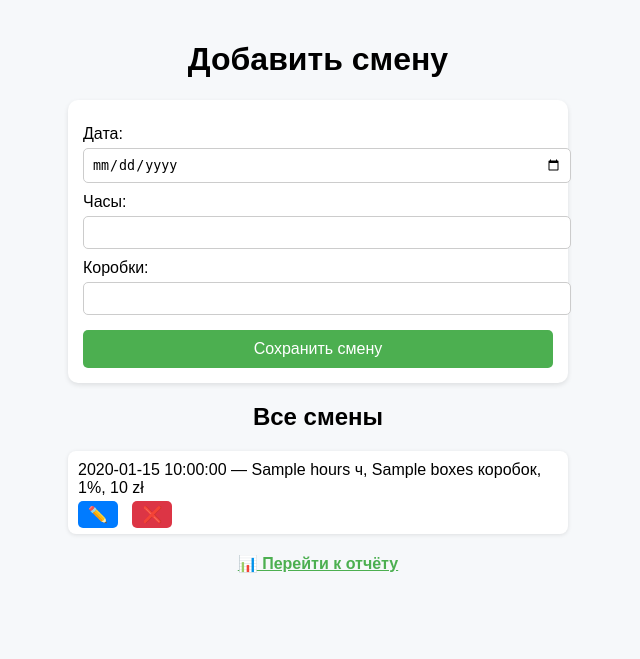
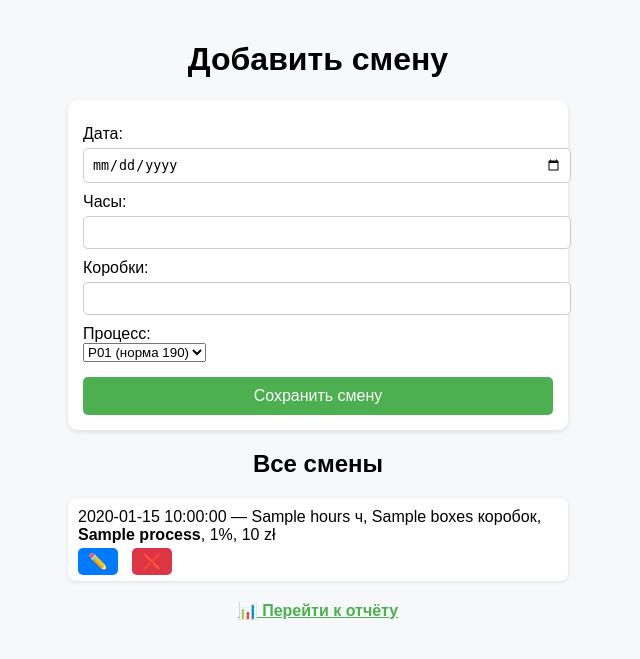
Before and after one commit to gravestone13/flask-work-tracker, a Flask app: template templates/index.html in a window 1280 px wide. Shown: the top 659 px of the page, without its empty margins (322-962 px from the left). Run offline with Flask 3, Linux system fonts and the light colour scheme; the template is opened without the code that fills it: most values are stand-ins (such as "Sample title", 1, 10 or a date in 2020).

Commit message:
Добавлена поддержка процессов P03, P21, P16 с индивидуальными нормами

```diff
--- a/app.py
+++ b/app.py
@@ -5,48 +5,52 @@ from logic import calculate_salary, filter_shifts_by_month, summarize_shifts
 app = Flask(__name__)
 
 
-@app.route("/", methods=["GET", "POST"])
+@app.route('/', methods=['GET', 'POST'])
 def index():
     shifts = load_shifts()
 
-    if request.method == "POST":
-        date = request.form["date"]
-        hours = float(request.form["hours"])
-        boxes = int(request.form["boxes"])
+    if request.method == 'POST':
+        date = request.form['date']
+        hours = float(request.form['hours'])
+        boxes = int(request.form['boxes'])
+        process = request.form['process']
 
-        result = calculate_salary(boxes, hours)
+        result = calculate_salary(boxes, hours, process)
 
         shift = {
             "date": date,
             "hours": hours,
             "boxes": boxes,
+            "process": process,
             "salary": result["salary"],
             "percent": result["percent"]
         }
 
         save_shift(shift)
-        return redirect(url_for("index"))
+        return redirect(url_for('index'))
 
-    return render_template("index.html", shifts=shifts[::-1])
+    return render_template('index.html', shifts=shifts[::-1])
+
 
 
 @app.route("/edit/<int:index>", methods=["GET", "POST"])
 def edit_shift(index):
     shifts = load_shifts()
-
     if request.method == "POST":
         shifts[index]["date"] = request.form["date"]
         shifts[index]["hours"] = float(request.form["hours"])
         shifts[index]["boxes"] = int(request.form["boxes"])
+        shifts[index]["process"] = request.form["process"]
 
-        result = calculate_salary(shifts[index]["boxes"], shifts[index]["hours"])
+        result = calculate_salary(shifts[index]["boxes"], shifts[index]["hours"], shifts[index]["process"])
         shifts[index]["salary"] = result["salary"]
         shifts[index]["percent"] = result["percent"]
 
         save_shift_list(shifts)
-        return redirect(url_for("index"))
+        return redirect(url_for('index'))
 
     return render_template("edit_shift.html", shift=shifts[index], index=index)
+
 
 
 @app.route("/delete/<int:index>")
--- a/templates/index.html
+++ b/templates/index.html
@@ -98,6 +98,15 @@
         <label>Коробки:</label>
         <input type="number" name="boxes" required>
 
+        <label>Процесс:</label>
+        <select name="process" required>
+        <option value="P01">P01 (норма 190)</option>
+        <option value="P03">P03 (норма 287)</option>
+        <option value="P21">P21 (норма 175)</option>
+        <option value="P16">P16 (норма 250)</option>
+        </select>
+
+
         <button type="submit">Сохранить смену</button>
     </form>
 
@@ -105,7 +114,9 @@
 {% if shifts %}
     {% for shift in shifts %}
         <div class="shift">
-                {{ shift.date }} — {{ shift.hours }} ч, {{ shift.boxes }} коробок, {{ shift.percent }}%, {{ shift.salary }} zł
+            {{ shift.date }} — {{ shift.hours }} ч, {{ shift.boxes }} коробок,
+            <strong>{{ shift.process }}</strong>,
+            {{ shift.percent }}%, {{ shift.salary }} zł
             <div class="shift-actions">
                 <a href="{{ url_for('edit_shift', index=loop.index0) }}" class="edit">✏️</a>
                 <a href="{{ url_for('delete_shift', index=loop.index0) }}" class="delete" onclick="return confirm('Удалить смену?')">❌</a>
@@ -116,6 +127,7 @@
     <p>📭 Нет смен</p>
 {% endif %}
 
+
     <a href="/report" class="report-link">📊 Перейти к отчёту</a>
 </body>
 </html>
```
Also changed, not shown: logic.py (+16 -6 lines), templates/edit_shift.html (+7 -0 lines). Lines whose indentation alone changed are shown as unchanged.
